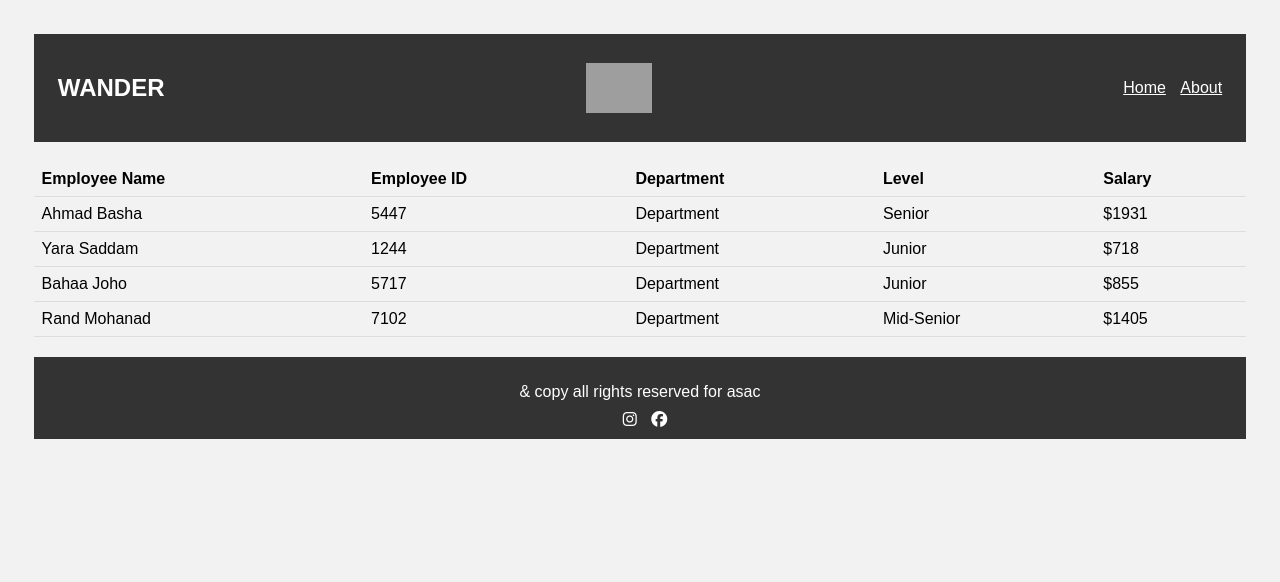
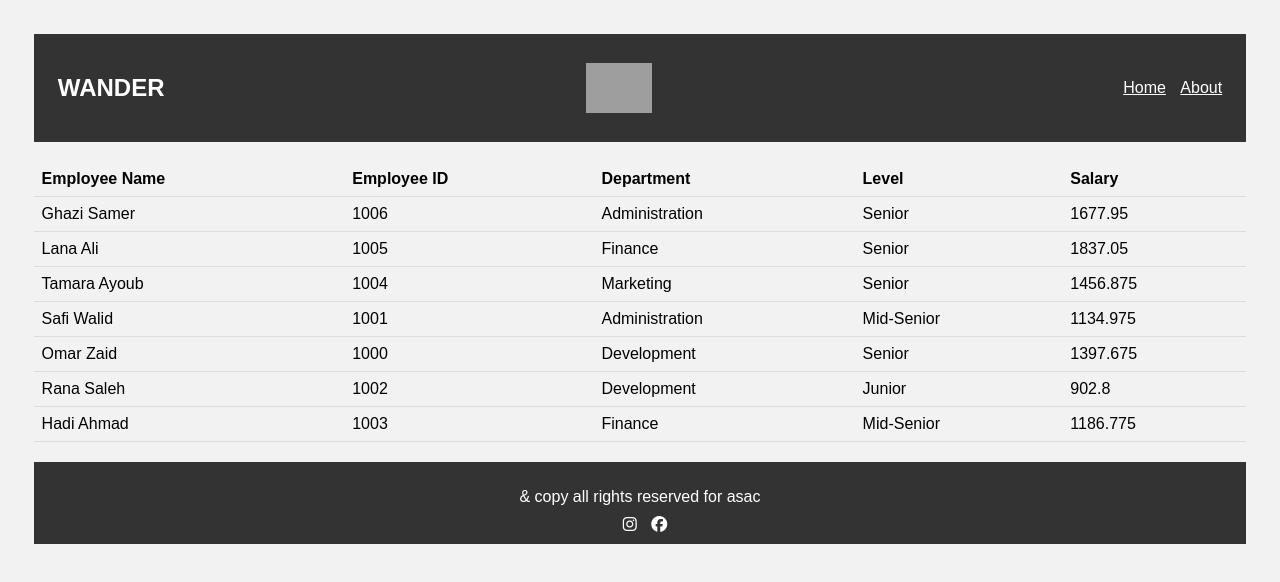
Before and after one commit to Roaaalhanbali/HR-management-system, a plain HTML site: page index.html in a window 1280 px wide. Drawn offline with Linux system fonts and the light colour scheme; grey boxes are pictures that could not be loaded.

Commit message:
Add changes

```diff
--- a/js/app.js
+++ b/js/app.js
@@ -1,86 +1,130 @@
-// Employee Data
-const employees = [
+"use strict";
+
+let employees = [
   {
-      fullName: "Ahmad Basha",
-      level: "Senior"
+    fullName: "Ghazi Samer",
+    department: "Administration",
+    level: "Senior",
+    ImageUrl:
+      "https://media.istockphoto.com/id/1200677760/photo/portrait-of-handsome-smiling-young-man-with-crossed-arms.jpg?s=612x612&w=0&k=20&c=g_ZmKDpK9VEEzWw4vJ6O577ENGLTOcrvYeiLxi8mVuo=",
   },
   {
-      fullName: "Yara Saddam",
-      level: "Junior"
+    fullName: "Lana Ali",
+    department: "Finance",
+    level: "Senior",
+    ImageUrl:
+      "https://media.istockphoto.com/id/1319763830/photo/portrait-of-smiling-mixed-race-woman-looking-at-camera.jpg?s=612x612&w=0&k=20&c=L0d04sc89UuLW0G80UCu4egl0tQwyl8PLKsIZotbP_U=",
   },
   {
-      fullName: "Bahaa Joho",
-      level: "Junior"
+    fullName: "Tamara Ayoub",
+    department: "Marketing",
+    level: "Senior",
+    ImageUrl:
+      "https://img.freepik.com/free-photo/happiness-wellbeing-confidence-concept-cheerful-attractive-african-american-woman-curly-haircut-cross-arms-chest-self-assured-powerful-pose-smiling-determined-wear-yellow-sweater_176420-35063.jpg",
   },
   {
-      fullName: "Rand Mohanad",
-      level: "Mid-Senior"
-  }
+    fullName: "Safi Walid",
+    department: "Administration",
+    level: "Mid-Senior",
+    ImageUrl:
+      "https://img.freepik.com/premium-photo/young-handsome-man-with-beard-isolated-keeping-arms-crossed-frontal-position_1368-132662.jpg",
+  },
+  {
+    fullName: "Omar Zaid",
+    department: "Development",
+    level: "Senior",
+    ImageUrl:
+      "https://t4.ftcdn.net/jpg/02/24/86/95/360_F_224869519_aRaeLneqALfPNBzg0xxMZXghtvBXkfIA.jpg",
+  },
+  {
+    fullName: "Rana Saleh",
+    department: "Development",
+    level: "Junior",
+    ImageUrl:
+      "https://img.freepik.com/free-photo/young-beautiful-woman-pink-warm-sweater-natural-look-smiling-portrait-isolated-long-hair_285396-896.jpg",
+  },
+  {
+    fullName: "Hadi Ahmad",
+    department: "Finance",
+    level: "Mid-Senior",
+    ImageUrl:
+      "https://img.freepik.com/free-photo/handsome-cheerful-man-with-happy-smile_176420-18028.jpg",
+  },
 ];
 
-// Generate a unique four-digit employee ID
-function generateEmployeeId() {
-  return Math.floor(1000 + Math.random() * 9000);
+// Generating employee ID
+function generateEmployeeID(usedIDs) {
+  let minID = 1000;
+  let maxID = 1006;
+  let newID = Math.floor(Math.random() * (maxID - minID + 1)) + minID;
+
+  while (usedIDs.includes(newID)) {
+    newID = Math.floor(Math.random() * (maxID - minID + 1)) + minID;
+  }
+
+  return newID;
 }
 
-// Calculate the salary range based on employee level
-function calculateSalaryRange(level) {
-  switch (level) {
-      case "Senior":
-          return { min: 1500, max: 2000 };
-      case "Mid-Senior":
-          return { min: 1000, max: 1500 };
-      case "Junior":
-          return { min: 500, max: 1000 };
-      default:
-          return { min: 0, max: 0 };
-  }
-}
+// Calculating employee salary
+function calculateSalary(level) {
+  let salaryTable = {
+    Junior: { min: 500, max: 1000 },
+    "Mid-Senior": { min: 1000, max: 1500 },
+    Senior: { min: 1500, max: 2000 },
+  };
 
-// Generate a random salary within the given range
-function generateSalary(min, max) {
+  let { min, max } = salaryTable[level];
   return Math.floor(Math.random() * (max - min + 1)) + min;
 }
 
-// Render employee information in the table
+// Calculating net salary after tax deduction
+function calculateNetSalary(salary) {
+  let taxPercent = 7.5;
+  let taxAmount = (salary * taxPercent) / 100;
+  return salary - taxAmount;
+}
+
+// Adding employee properties and calculating salaries
+let usedIDs = [];
+employees.forEach((employee) => {
+  employee.employeeID = generateEmployeeID(usedIDs);
+  usedIDs.push(employee.employeeID);
+  employee.salary = calculateSalary(employee.level);
+  employee.netSalary = calculateNetSalary(employee.salary);
+});
+
+// Render employees in the table
 function renderEmployees() {
-  const employeeTable = document.getElementById("employee-table");
-  const tbody = document.createElement("tbody");
+  let tableBody = document.querySelector("#employee-table tbody");
 
   employees.forEach((employee) => {
-      const row = document.createElement("tr");
-
-      const employeeId = generateEmployeeId();
-      const employeeDepartment = "Department";
-      const employeeLevel = employee.level;
-      const salaryRange = calculateSalaryRange(employeeLevel);
-      const salary = generateSalary(salaryRange.min, salaryRange.max);
-
-      const employeeName = document.createElement("td");
-      employeeName.textContent = employee.fullName;
-      row.appendChild(employeeName);
-
-      const employeeIdElem = document.createElement("td");
-      employeeIdElem.textContent = employeeId;
-      row.appendChild(employeeIdElem);
-
-      const employeeDepartmentElem = document.createElement("td");
-      employeeDepartmentElem.textContent = employeeDepartment;
-      row.appendChild(employeeDepartmentElem);
-
-      const employeeLevelElem = document.createElement("td");
-      employeeLevelElem.textContent = employeeLevel;
-      row.appendChild(employeeLevelElem);
-
-      const employeeSalary = document.createElement("td");
-      employeeSalary.textContent = `$${salary}`;
-      row.appendChild(employeeSalary);
-
-      tbody.appendChild(row);
+    let row = document.createElement("tr");
+    row.innerHTML = `
+      <td>${employee.fullName}</td>
+      <td>${employee.employeeID}</td>
+      <td>${employee.department}</td>
+      <td>${employee.level}</td>
+      <td>${employee.netSalary}</td>
+    `;
+    tableBody.appendChild(row);
   });
-
-  employeeTable.appendChild(tbody);
 }
 
-// Call the renderEmployees function to display employee information on the home page
+// Render employees in the list
+function renderEmployeeList() {
+  let employeeList = document.getElementById("employee-list");
+
+  employees.forEach((employee) => {
+    let listItem = document.createElement("li");
+    listItem.innerHTML = `
+      <h3>Employee Name: ${employee.fullName}</h3>
+      <p>Employee Salary: ${employee.netSalary}</p>
+      <img src="${employee.ImageUrl}" alt="${employee.fullName}">
+    `;
+    employeeList.appendChild(listItem);
+  });
+}
+
+// Call the render functions
 renderEmployees();
+renderEmployeeList();
--- a/style/index.css
+++ b/style/index.css
@@ -142,3 +142,23 @@ main img[src*="340901389_209870725080135_1458127718189919734_n.jpg"] {
 #employee-table td.logo {
   width: 40px;
 }
+
+#employees-container {
+  margin-top: 20px;
+}
+
+#employee-table {
+  width: 100%;
+  border-collapse: collapse;
+}
+
+#employee-table th,
+#employee-table td {
+  padding: 8px;
+  text-align: left;
+  border-bottom: 1px solid #ddd;
+}
+
+#employee-table th {
+  background-color: #f2f2f2;
+}
```
